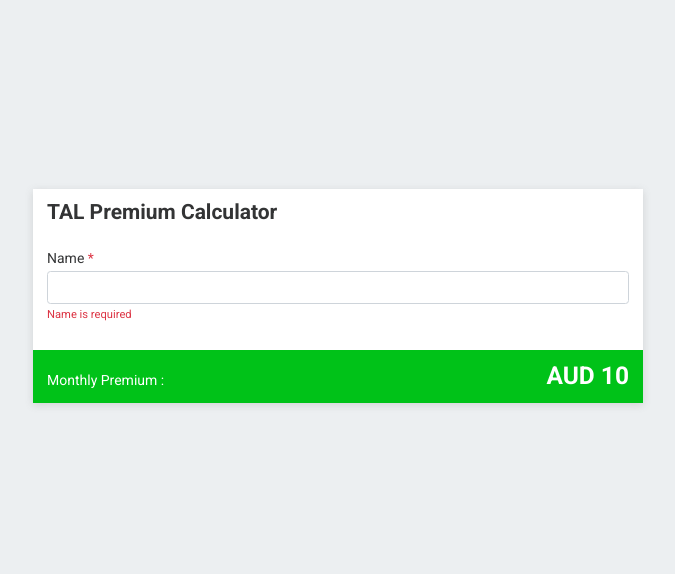
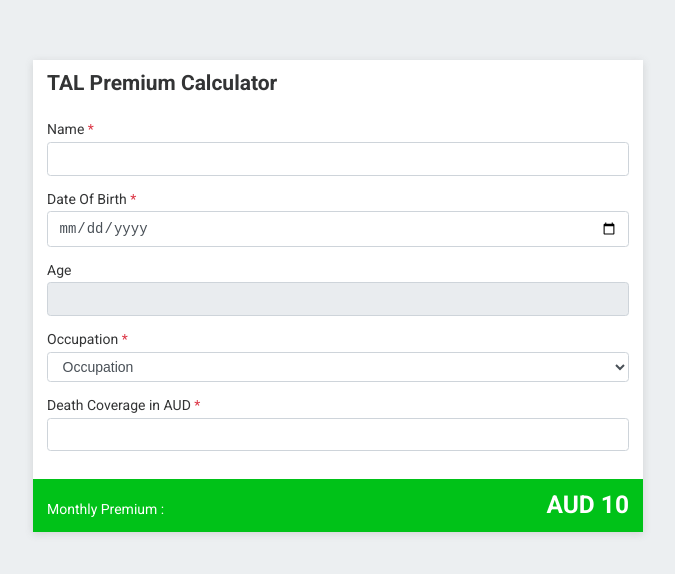
Before and after one commit to lakshmi-babu-n/TAL_Adactin, an Angular app in the folder TAL.Client/: page / in a window 1280 px wide. Shown: the part 104-678 px from the top of the page, without its empty margins (302-977 px from the left). Built offline with nearby package versions, Linux system fonts and the light colour scheme.

Commit message:
Added form controls with validations in premium calc form

```diff
--- a/TAL.Client/src/app/app.module.ts
+++ b/TAL.Client/src/app/app.module.ts
@@ -1,5 +1,6 @@
 import { NgModule } from '@angular/core';
 import { BrowserModule } from '@angular/platform-browser';
+import { ReactiveFormsModule } from '@angular/forms';
 import { AppComponent } from './app.component';
 import { PermiumCalcFormComponent } from './components/permium-calc-form/permium-calc-form.component';
 import { PermiumCalcResultComponent } from './components/permium-calc-result/permium-calc-result.component';
@@ -10,7 +11,7 @@
     PermiumCalcFormComponent,
     PermiumCalcResultComponent,
   ],
-  imports: [BrowserModule],
+  imports: [BrowserModule, ReactiveFormsModule],
   providers: [],
   bootstrap: [AppComponent],
 })
--- a/TAL.Client/src/app/components/permium-calc-form/permium-calc-form.component.html
+++ b/TAL.Client/src/app/components/permium-calc-form/permium-calc-form.component.html
@@ -1,11 +1,122 @@
-<form id="premiumForm">
+<form [formGroup]="premiumForm" id="premiumForm">
+  <!-- Name -->
+  <div class="form-group">
+    <label>Name <span class="text-error">*</span></label>
+    <input formControlName="name" class="form-control" type="text" />
 
- <div class="form-group">
-   <label>Name <span class="text-error">*</span> </label>
-   <input type="text" class="form-control">
-   <span class="invalid-feedback">
-     Name is required
-   </span>
- </div>
+    <!-- Name required validation Message-->
+    <span
+      *ngIf="premiumForm.get('name')?.errors?.['required'] &&
+      premiumForm.get('name')?.touched"
+      class="invalid-feedback"
+    >
+      Name is required
+    </span>
 
+    <!--Name min characters validation message-->
+    <span
+      *ngIf="premiumForm.get('name')?.errors?.['minlength'] &&
+      premiumForm.get('name')?.touched"
+      class="invalid-feedback"
+    >
+      Please enter at least 2 characters for a name
+    </span>
+
+    <!-- Name max characters validation message-->
+    <span
+      *ngIf="premiumForm.get('name')?.errors?.['maxlength'] &&
+      premiumForm.get('name')?.touched"
+      class="invalid-feedback"
+    >
+      Maximum number of characters allowed is 100
+    </span>
+  </div>
+
+  <!-- Date Of Birth -->
+  <div class="form-group">
+    <label>Date Of Birth <span class="text-error">*</span></label>
+    <input
+      formControlName="dob"
+      forma
+      class="form-control"
+      type="date"
+      placeholder="DD-MM-YYYY"
+    />
+
+    <!--DOB required validation message-->
+    <span
+      *ngIf="premiumForm.get('dob')?.errors?.['required'] &&
+      premiumForm.get('dob')?.touched"
+      class="invalid-feedback"
+    >
+      Date of Birth is required
+    </span>
+
+    <!--DOB pattern validation message-->
+    <span
+      *ngIf="premiumForm.get('dob')?.errors?.['pattern']"
+      class="invalid-feedback"
+    >
+      Date of Birth must be a valid date in the format dd-mm-yyyy
+    </span>
+  </div>
+
+  <!-- Age -->
+  <div class="form-group">
+    <label>Age</label>
+    <input formControlName="age" class="form-control" type="number" readonly />
+  </div>
+
+  <!-- Occupation -->
+  <div class="form-group">
+    <label>Occupation <span class="text-error">*</span></label>
+    <select formControlName="occupation" class="form-control">
+      <option disabled selected value="">Occupation</option>
+    </select>
+
+    <!--Occupation required validation message-->
+    <span
+      *ngIf="premiumForm.get('occupation')?.errors?.['required'] &&
+      premiumForm.get('occupation')?.touched"
+      class="invalid-feedback"
+    >
+      Occupation is required
+    </span>
+  </div>
+
+  <!-- Death Coverage -->
+  <div class="form-group">
+    <label>Death Coverage in AUD <span class="text-error">*</span></label>
+    <input
+      formControlName="deathCoverageAmount"
+      min="1"
+      class="form-control"
+      type="number"
+    />
+
+    <!-- Death Coverage required validation message-->
+    <span
+      *ngIf="premiumForm.get('deathCoverageAmount')?.errors?.['required'] &&
+      premiumForm.get('deathCoverageAmount')?.touched"
+      class="invalid-feedback"
+    >
+      Death Coverage is required
+    </span>
+    <!-- Death Coverage pattern validation message-->
+    <span
+      *ngIf="premiumForm.get('deathCoverageAmount')?.errors?.['pattern'] &&
+      premiumForm.get('deathCoverageAmount')?.touched"
+      class="invalid-feedback"
+    >
+      Invalid Amount
+    </span>
+    <!--Death Coverage min characters validation message-->
+    <span
+      *ngIf="premiumForm.get('deathCoverageAmount')?.errors?.['min'] &&
+      premiumForm.get('deathCoverageAmount')?.touched"
+      class="invalid-feedback"
+    >
+      Please enter minimum coverage 1 AUD
+    </span>
+  </div>
 </form>
--- a/TAL.Client/src/app/components/permium-calc-form/permium-calc-form.component.ts
+++ b/TAL.Client/src/app/components/permium-calc-form/permium-calc-form.component.ts
@@ -1,4 +1,5 @@
 import { Component, OnInit } from '@angular/core';
+import { FormBuilder, FormGroup, Validators } from '@angular/forms';
 
 @Component({
   selector: 'app-permium-calc-form',
@@ -6,5 +7,44 @@
   styleUrls: ['./permium-calc-form.component.scss'],
 })
 export class PermiumCalcFormComponent implements OnInit {
-  ngOnInit(): void {}
+  public premiumForm!: FormGroup;
+
+  constructor(private formBuilder: FormBuilder) {}
+
+  ngOnInit(): void {
+    this.generateForm();
+  }
+
+  // Create Form
+  generateForm() {
+    this.premiumForm = this.formBuilder.group({
+      name: [
+        '',
+        [
+          Validators.required,
+          Validators.minLength(2),
+          Validators.maxLength(100),
+        ],
+      ],
+      dob: [
+        '',
+        [
+          Validators.required,
+          Validators.pattern(
+            /^\d{4}\-(0[1-9]|1[012])\-(0[1-9]|[12][0-9]|3[01])$/
+          ),
+        ],
+      ],
+      age: ['', Validators.required],
+      occupation: ['', Validators.required],
+      deathCoverageAmount: [
+        '',
+        [
+          Validators.required,
+          Validators.pattern(/^\d+(\.\d{1,2})?$/),
+          Validators.min(1),
+        ],
+      ],
+    });
+  }
 }
```
